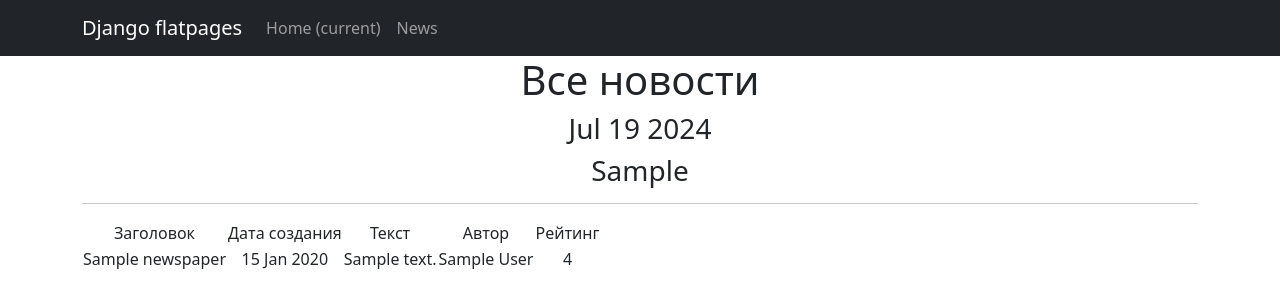
After one commit to AndreeeeeySergeev/News, a Django app: template Newspaper/templates/Newspaper.html in a window 1280 px wide. The commit adds this page. Shown: the top 308 px of the page. Run offline with Django 4.2, Linux system fonts and the light colour scheme; the template is opened without the code that fills it: most values are stand-ins (such as "Sample title", 1, 10 or a date in 2020); some libraries are stand-ins or nearby versions.

Commit message:
Add files via upload

```diff
--- a/Newspaper/Newspaper/settings.py
+++ b/Newspaper/Newspaper/settings.py
@@ -38,6 +38,7 @@ INSTALLED_APPS = [
     'django.contrib.messages',
     'django.contrib.staticfiles',
     'django.contrib.flatpages',
+    'django.contrib.sites',
     'fpages',
     'news',
     'accounts',
--- a/Newspaper/Newspaper/urls.py
+++ b/Newspaper/Newspaper/urls.py
@@ -19,5 +19,6 @@ from django.urls import path, include
 
 urlpatterns = [
     path('admin/', admin.site.urls),
-    include('pages/', include('django.contrib.flatpages.urls'))
+    path('pages/', include('django.contrib.flatpages.urls')),
+    path('news/', include('news.urls')),
 ]
--- a/Newspaper/news/admin.py
+++ b/Newspaper/news/admin.py
@@ -3,6 +3,6 @@ from .models import Author, Post, Comment, Category
 
 admin.site.register(Author)
 admin.site.register(Post)
-admin.site.regiser(Comment)
+admin.site.register(Comment)
 admin.site.register(Category)
 # Register your models here.
--- /dev/null
+++ b/Newspaper/news/templatetags/custom_tags.py
@@ -0,0 +1,8 @@
+from datetime import datetime
+from django import template
+
+register = template.Library()
+
+@register.simple_tag()
+def current_time(format_string='%b %d %Y'):
+	return datetime.utcnow().strftime(format_string)
--- a/Newspaper/news/urls.py
+++ b/Newspaper/news/urls.py
@@ -0,0 +1,7 @@
+from django.urls import path
+from .views import NewsList, NewsDetail
+
+urlpatterns = [
+	path('', NewsList.as_view()),
+	path('<int:pk>', NewsDetail.as_view())
+]
--- /dev/null
+++ b/Newspaper/templates/Newspaper.html
@@ -0,0 +1,40 @@
+{% extends 'flatpages/default.html' %}
+
+{% load custom_filters %}
+
+{% load custom_tags %}
+
+{% block title %}
+{{ Newspaper }}
+{% endblock title %}
+
+{% block content %}
+<h1> Все новости </h1>
+<!--<h3>{{ time_now|date:'M d Y' }}</h3>-->
+<h3>{% current_time '%b %d %Y' %}</h3>
+<h3>{{ next_publication|default_if_none:'Следующие новости завтра!' }}</h3>
+
+<hr>
+    {% if Newspaper %}
+        <table>
+            <tr>
+                <td>Заголовок</td>
+                <td>Дата создания</td>
+                <td>Текст</td>
+                <td>Автор</td>
+                <td>Рейтинг</td>
+            </tr>
+            {% for newspaper in Newspaper %}
+            <tr>
+                <td>{{ newspaper.title|truncatechars:30 }}</td>
+                <td>{{ newspaper.dateCreation|date:'d M Y' }}</td>
+                <td>{{ newspaper.text|truncatewords:20 }}</td>
+                <td>{{ newspaper.author }}</td>
+                <td>{{ newspaper.rating }}</td>
+            </tr>
+            {% endfor %}
+        </table>
+    {% else %}
+        <h2> Новостей нет </h2>
+    {% endif %}
+{% endblock content %}
--- a/Newspaper/templates/flatpages/default.html
+++ b/Newspaper/templates/flatpages/default.html
@@ -5,7 +5,7 @@
         <meta name="viewport" content="width=device-width, initial-scale=1, shrink-to-fit=no" />
         <meta name="description" content="" />
         <meta name="author" content="" />
-        <title>Django flatpages - {% block title %} {% endblock title %}</title>
+        <title>Bare - Start Bootstrap Template</title>
 
         {% load static %}
         <!-- Core theme CSS (includes Bootstrap)-->
@@ -30,10 +30,10 @@
                    </a>
                </li>
                <li class="nav-item">
-                   <a class="nav-link" href="/about/">About</a>
+                   <a class="nav-link" href="/newspaper/">News</a>
                </li>
                <li class="nav-item">
-                   <a class="nav-link" href="/contacts/">Contact</a>
+                   <a class="nav-link" href="/news/"></a>
                </li>
            </ul>
        </div>
```
Also changed, not shown: Newspaper/news/models.py (+5 -2 lines), Newspaper/news/templatetags/custom_filters.py (added, +16 -0 lines), Newspaper/news/views.py (+17 -0 lines), Newspaper/templates/News.html (added, +21 -0 lines), Newspaper/db.sqlite3, Newspaper/news/migrations/0002_alter_author_authoruser.py (added). Lines whose indentation alone changed are shown as unchanged.
